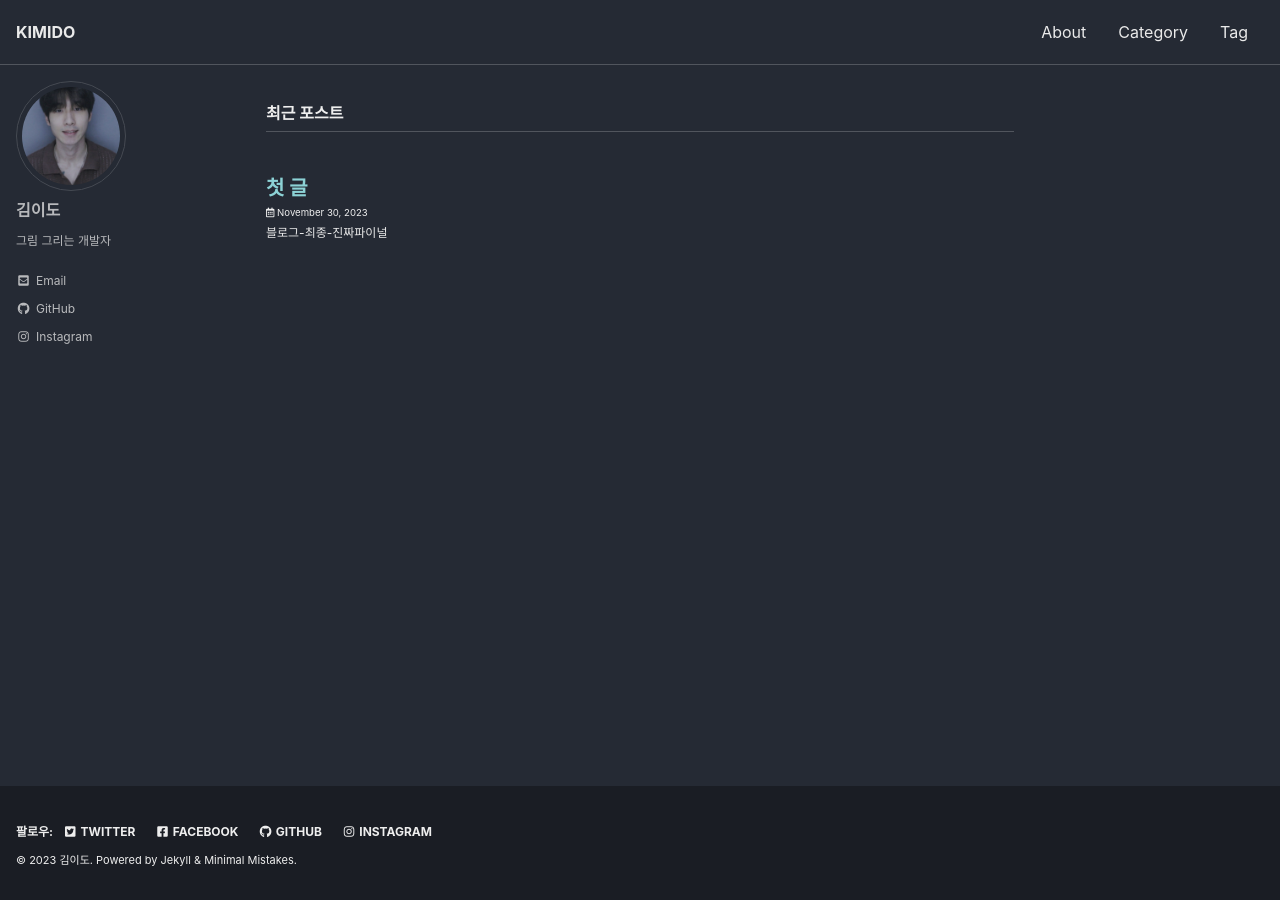
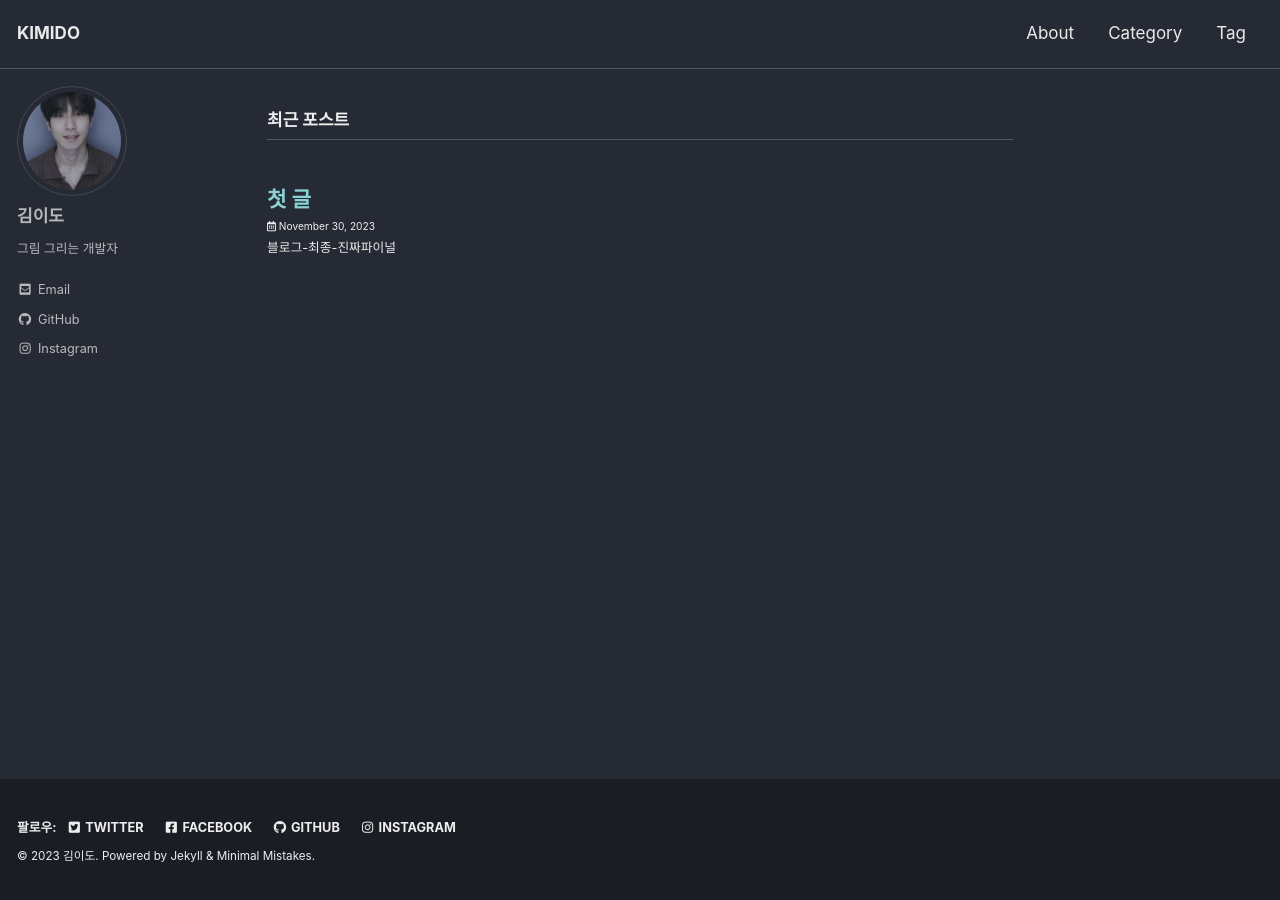
Before and after one commit to xkimido/xkimido.github.io, a Jekyll site: the page built from index.html, in a window 1280 px wide. Built offline with Jekyll 4.4.1, drawn with Linux system fonts in a browser that asks for light colours; cached includes are drawn as plain includes; the list of posts is cut into pages by our own code.

Commit message:
Update font size

```diff
--- a/_sass/minimal-mistakes/_reset.scss
+++ b/_sass/minimal-mistakes/_reset.scss
@@ -11,15 +11,15 @@ html {
   font-size: 16px; // default 16px
 
   @include breakpoint($medium) {
-    font-size: 16px; // default 18px
+    font-size: 17px; // default 18px
   }
 
   @include breakpoint($large) {
-    font-size: 16px; // default 20px
+    font-size: 17px; // default 20px
   }
 
   @include breakpoint($x-large) {
-    font-size: 16px; // default 22px
+    font-size: 17px; // default 22px
   }
 
   -webkit-text-size-adjust: 100%;
```
